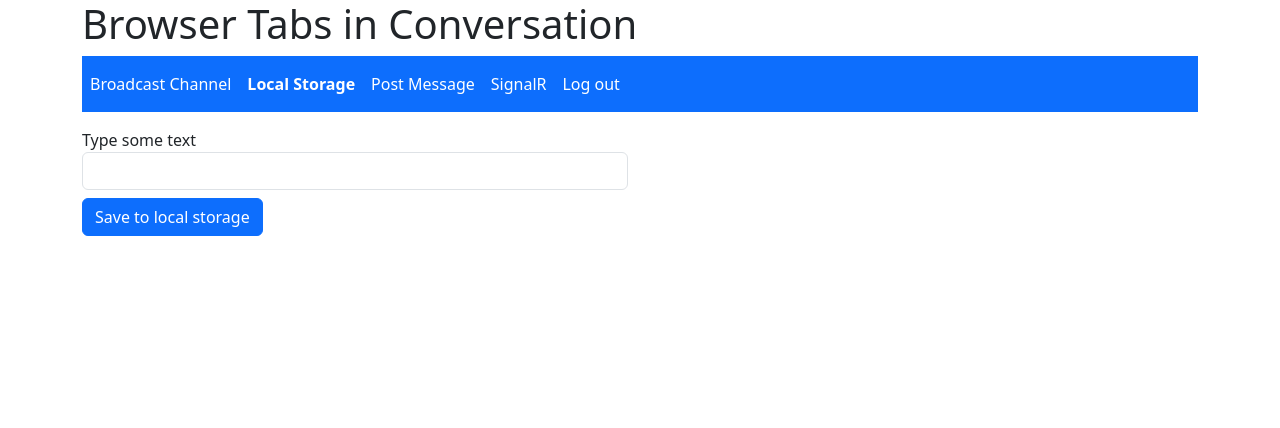
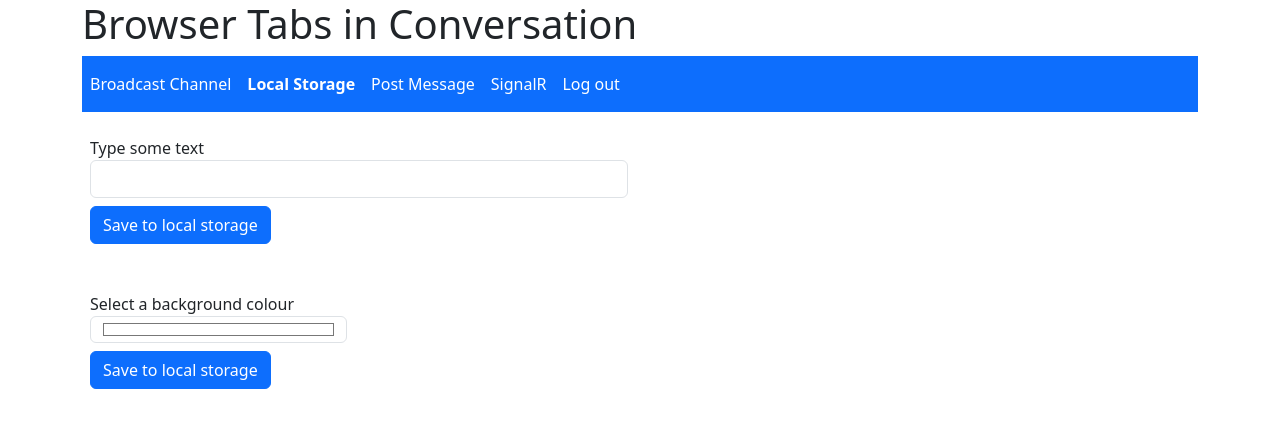
Before and after one commit to andyb-esdm/tabs, an Angular app in the folder client/: page /local-storage in a window 1280 px wide. Shown: the top 428 px of the page. Built offline with nearby package versions, Linux system fonts and the light colour scheme.

Commit message:
background colour local storage

```diff
--- a/client/src/app/app.component.ts
+++ b/client/src/app/app.component.ts
@@ -15,7 +15,6 @@ import { BroadcastService } from './broadcast.service';
 export class AppComponent {
   constructor(private broadcastService: BroadcastService, private router: Router) {
     this.broadcastService.loggedIn$.subscribe(loggedIn => {
-      console.log(loggedIn)
       if (!loggedIn) {
         this.router.navigate(['/login']);
       }
--- a/client/src/app/local-storage.service.ts
+++ b/client/src/app/local-storage.service.ts
@@ -1,5 +1,5 @@
 import { Injectable, NgZone } from '@angular/core';
-import { Subject } from 'rxjs';
+import { BehaviorSubject, Subject } from 'rxjs';
 
 @Injectable({
   providedIn: 'root'
@@ -8,14 +8,24 @@ export class LocalStorageService {
   private helpTextSubject = new Subject<string | null>();
   helpText$ = this.helpTextSubject.asObservable();
 
+  private colourSubject = new BehaviorSubject<string>(this.getColour());
+  colour$ = this.colourSubject.asObservable();
+
   constructor(private ngZone: NgZone) {
+    // window.addEventListener('storage', (event) => console.log(event));
+
     window.onstorage = (event: StorageEvent) => this.ngZone.run(() => {
-      if (event.key === 'helpText') {
+      if (event.key === 'colour') {
+        let colour = event.newValue;
+        if (!colour) {
+          colour = '#FFFFFF';
+        }
+        this.colourSubject.next(colour);
+      } else if (event.key === 'helpText') {
         console.log('old value', event.oldValue, 'new value', event.newValue);
         this.helpTextSubject.next(event.newValue);
       }
     });
-    // window.addEventListener('storage', (event) => console.log(event));
   }
 
   saveHelpText(helpText: string | null) {
@@ -29,4 +39,16 @@ export class LocalStorageService {
   getHelpText(): string | null {
     return localStorage.getItem('helpText');
   }
+
+  saveColour(colour: string) {
+    localStorage.setItem('colour', colour);
+  }
+
+  getColour(): string {
+    let colour = localStorage.getItem('colour');
+    if (!colour) {
+      colour = '#FFFFFF';
+    }
+    return colour;
+  }
 }
--- a/client/src/app/local-storage/local-storage.component.html
+++ b/client/src/app/local-storage/local-storage.component.html
@@ -1,13 +1,25 @@
+<div [style]="'background-color:'+colour" class="px-2 py-2">
     <div class="row mt-3">
         <div class="col-6">
             <form>
                 <label for="helpText">Type some text</label>
                 <input autocomplete="off" type="text" name="helpText" [(ngModel)]="helpText" id="helpText"
                     class="form-control">
-            <button class="btn btn-primary mt-2" (click)="save()">Save to local storage</button>
+                <button class="btn btn-primary mt-2" (click)="saveHelpText()">Save to local storage</button>
             </form>
             <div *ngIf="helpText$ | async as storedText">
                 Local storage has changed to: {{ storedText }}
             </div>
         </div>
     </div>
+    <div class="row my-5">
+        <div class="col-3">
+            <form>
+                <label for="colour">Select a background colour</label>
+                <input autocomplete="off" type="color" name="colour" [(ngModel)]="colour" id="colour"
+                    class="form-control">
+                <button class="btn btn-primary mt-2" (click)="saveColour()">Save to local storage</button>
+            </form>
+        </div>
+    </div>
+</div>
--- a/client/src/app/local-storage/local-storage.component.ts
+++ b/client/src/app/local-storage/local-storage.component.ts
@@ -1,7 +1,8 @@
-import { Component } from '@angular/core';
+import { Component, OnDestroy, OnInit } from '@angular/core';
 import { FormsModule } from '@angular/forms';
 import { LocalStorageService } from '../local-storage.service';
 import { CommonModule } from '@angular/common';
+import { Subscription } from 'rxjs';
 
 @Component({
   selector: 'app-local-storage',
@@ -10,17 +11,37 @@ import { CommonModule } from '@angular/common';
   templateUrl: './local-storage.component.html',
   styleUrl: './local-storage.component.css'
 })
-export class LocalStorageComponent {
+export class LocalStorageComponent implements OnInit, OnDestroy {
+  private subscription = new Subscription();
+
   helpText: string | null = null;
+
+  colour = '#FFFFFF';
 
   helpText$ = this.localStorageService.helpText$;
 
+
   constructor(private localStorageService: LocalStorageService) {
     this.helpText = this.localStorageService.getHelpText();
+
   }
 
-  save() {
+  ngOnInit(): void {
+    this.subscription.add(
+      this.localStorageService.colour$.subscribe(colour => this.colour = colour)
+    )
+  }
+
+  saveHelpText() {
     this.localStorageService.saveHelpText(this.helpText);
     this.helpText = '';
   }
+
+  saveColour() {
+    this.localStorageService.saveColour(this.colour);
+  }
+
+  ngOnDestroy(): void {
+    this.subscription.unsubscribe();
+  }
 }
--- a/client/src/app/post-message/post-message.component.html
+++ b/client/src/app/post-message/post-message.component.html
@@ -1,7 +1,7 @@
 <div class="container mt-3">
     <div class="row">
         <div class="col-4">
-            <button *ngIf="!windowOpen" class="btn btn-primary" (click)="openWindow()">Open the window</button>
+            <button *ngIf="!windowOpen" class="btn btn-primary" (click)="openWindow()">Open linked app</button>
             <ng-container *ngIf="windowOpen">
                 <form>
                     <label for="message">Message</label>
```
Lines whose indentation alone changed are shown as unchanged.
